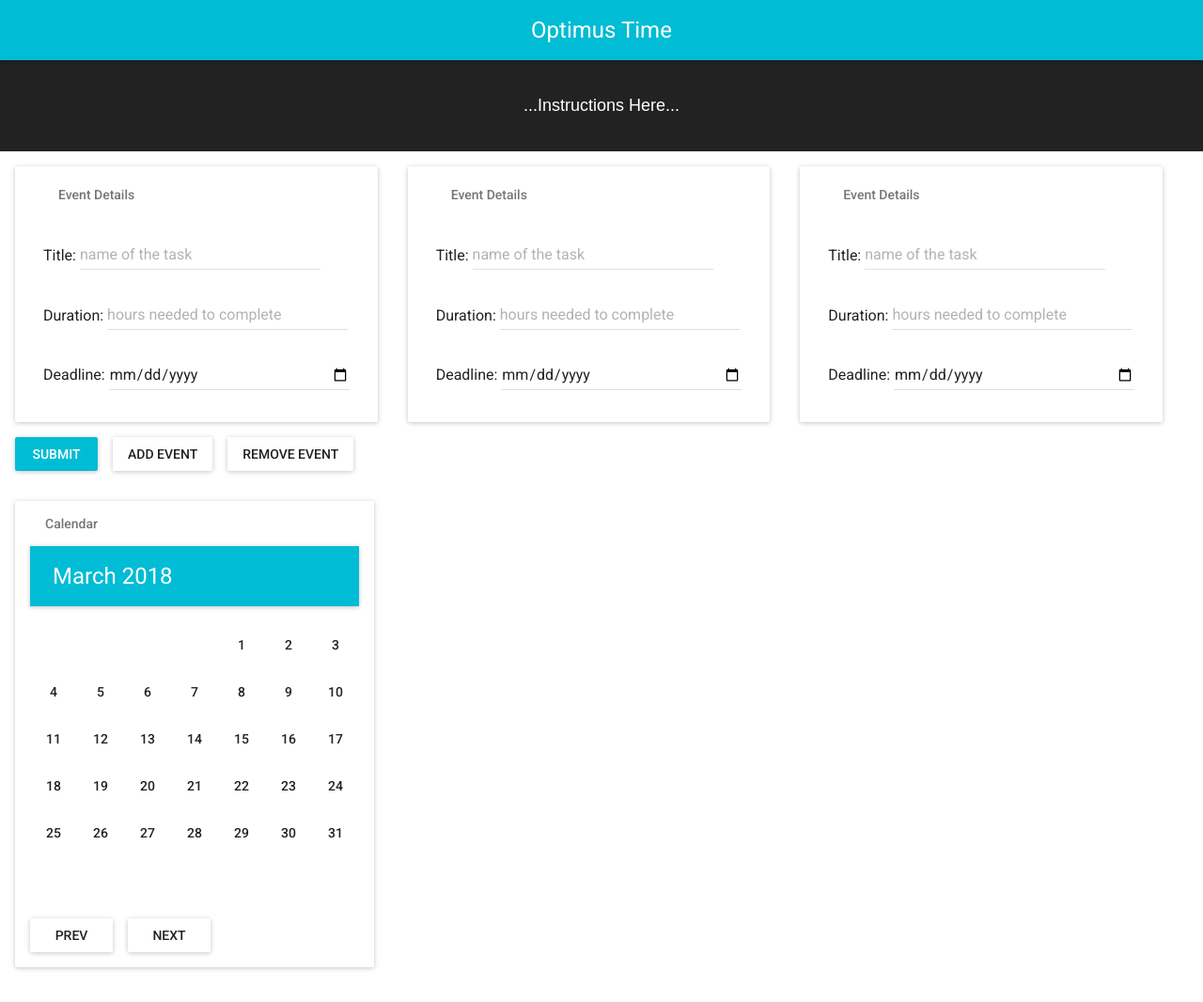
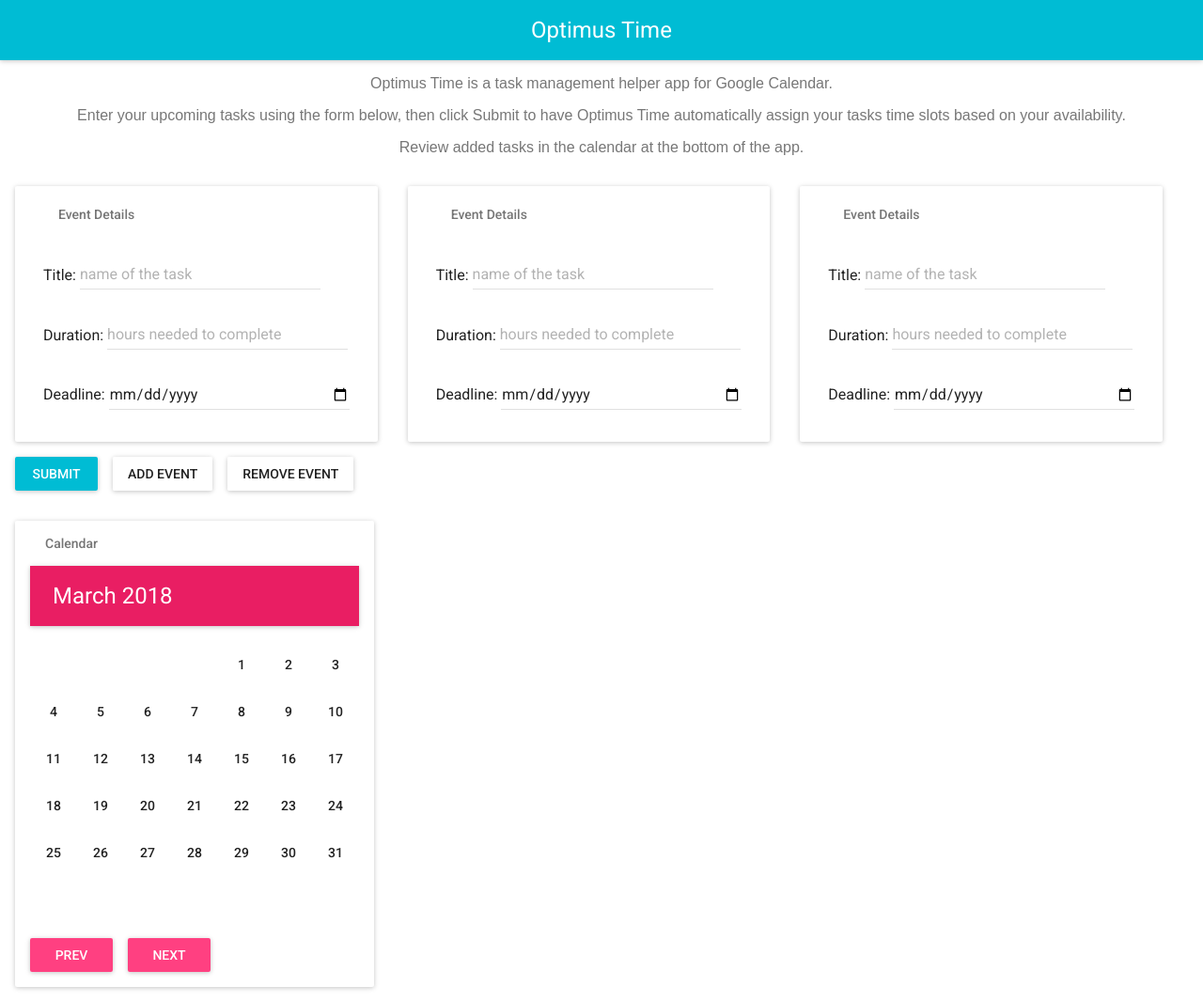
Before and after one commit to lbatch/hackathon-sp18, a React (Create React App) app in the folder client/: page / in a window 1280 px wide. Shown: the whole page at 94% size. Before the commit the page ends 1045 px from the top, so only its background shows below. Built offline with nearby package versions, Linux system fonts and the light colour scheme; the HTML template or start-up script is replaced by a standard one.

Commit message:
Added a calendar day class for highlighting added events, changed calendar color, began drafting instructions

```diff
--- a/client/src/App.js
+++ b/client/src/App.js
@@ -105,7 +105,6 @@
     }
     let formInputs = arrayOfKeys.map( key => {
       return (
-        <MuiThemeProvider>
         <Paper style={{margin: '1rem', paddingLeft: '1rem', paddingRight: '1rem', display: 'inline-block'}} zDepth={1}>
         <div>
           <fieldset>
@@ -116,7 +115,6 @@
           </fieldset>
         </div>
         </Paper>
-        </MuiThemeProvider>
       )
     });
 
@@ -135,8 +133,8 @@
         <Paper style={{marginTop: '2rem', marginLeft: '1rem', marginRight: '1rem', marginBottom: '1rem', paddingLeft: '1rem', paddingRight: '1rem', display: 'inline-block'}} zDepth={1}>
           <Calendar display={this.state.displayMonth} tasks={this.state.tasks}/>
           <div>
-            <RaisedButton className="changeDisplay" onClick={this.lastMonthHandler} label="Prev" style={{marginTop: '1rem', marginBottom: '1rem', marginRight: '1rem'}} />
-            <RaisedButton className="changeDisplay" onClick={this.nextMonthHandler} label="Next" style={{marginTop: '1rem', marginBottom: '1rem', marginRight: '1rem'}} />
+            <RaisedButton className="changeDisplay" onClick={this.lastMonthHandler} label="Prev" style={{marginTop: '1rem', marginBottom: '1rem', marginRight: '1rem'}} secondary={true} />
+            <RaisedButton className="changeDisplay" onClick={this.nextMonthHandler} label="Next" style={{marginTop: '1rem', marginBottom: '1rem', marginRight: '1rem'}} secondary={true}/>
           </div>
         </Paper>
       </div>
--- a/client/src/Banner.css
+++ b/client/src/Banner.css
@@ -1,7 +1,7 @@
 .App {
   text-align: center;
 }
-
+/*
 .App-header {
   background-color: #222;
   padding: 20px;
@@ -11,7 +11,8 @@
 .App-title {
   font-size: 1.5em;
 }
-
+*/
 .App-intro {
-  font-size: large;
+  /*font-size: large;*/
+  color: #777777;
 }
--- a/client/src/Banner.js
+++ b/client/src/Banner.js
@@ -9,9 +9,9 @@
         title="Optimus Time"
         showMenuIconButton={false} />
       <header className="App-header">
-        <p className="App-intro">
-          ...Instructions Here...
-        </p>
+	      <p className="App-intro">Optimus Time is a task management helper app for Google Calendar.</p>
+	      <p className="App-intro">Enter your upcoming tasks using the form below, then click Submit to have Optimus Time automatically assign your tasks time slots based on your availability.</p>
+	      <p className="App-intro">Review added tasks in the calendar at the bottom of the app.</p>
       </header>
     </div>
   )
--- a/client/src/Calendar.css
+++ b/client/src/Calendar.css
@@ -1,25 +1,20 @@
 .day {
-  /*
-  border: 1px solid #000;
-  float: left;
-  font-size: 24px;
-  font-weight: bold;
-  line-height: 34px;
-  height: 75px;
-  margin-right: -1px;
-  margin-top: -1px;
-  padding: 0;
-  text-align: center;
-  width: 75px;
-  background: -webkit-radial-gradient(center, ellipse cover, #ffb76b 0%,#ff7c00 100%,#ff7f04 100%);
-  */
-
   /* note: !important is needed to add styling to Material-UI components */
   width: 50px !important;
   min-width: 50px !important;
   height: 50px !important;
   border-radius: 100% !important;
   vertical-align: middle !important;
+}
+
+.day-highlight {
+  /* note: !important is needed to add styling to Material-UI components */
+  color: #E91E63 !important;
+}
+
+.day-highlight:hover {
+  /* note: !important is needed to add styling to Material-UI components */
+  background-color: #FCE4EC !important;
 }
 
 .boardRow {
@@ -32,5 +27,7 @@
 }
 
 #calendarHeader {
-  margin-bottom: 1rem;
+  /* note: !important is needed to add styling to Material-UI components */
+  margin-bottom: 1rem !important;
+  background-color: #E91E63 !important;
 }
--- a/client/src/Calendar.js
+++ b/client/src/Calendar.js
@@ -1,7 +1,6 @@
 import React from 'react';
 import './Calendar.css'
 import Subheader from 'material-ui/Subheader';
-import Paper from 'material-ui/Paper';
 import FlatButton from 'material-ui/FlatButton';
 import AppBar from 'material-ui/AppBar';
 
```
